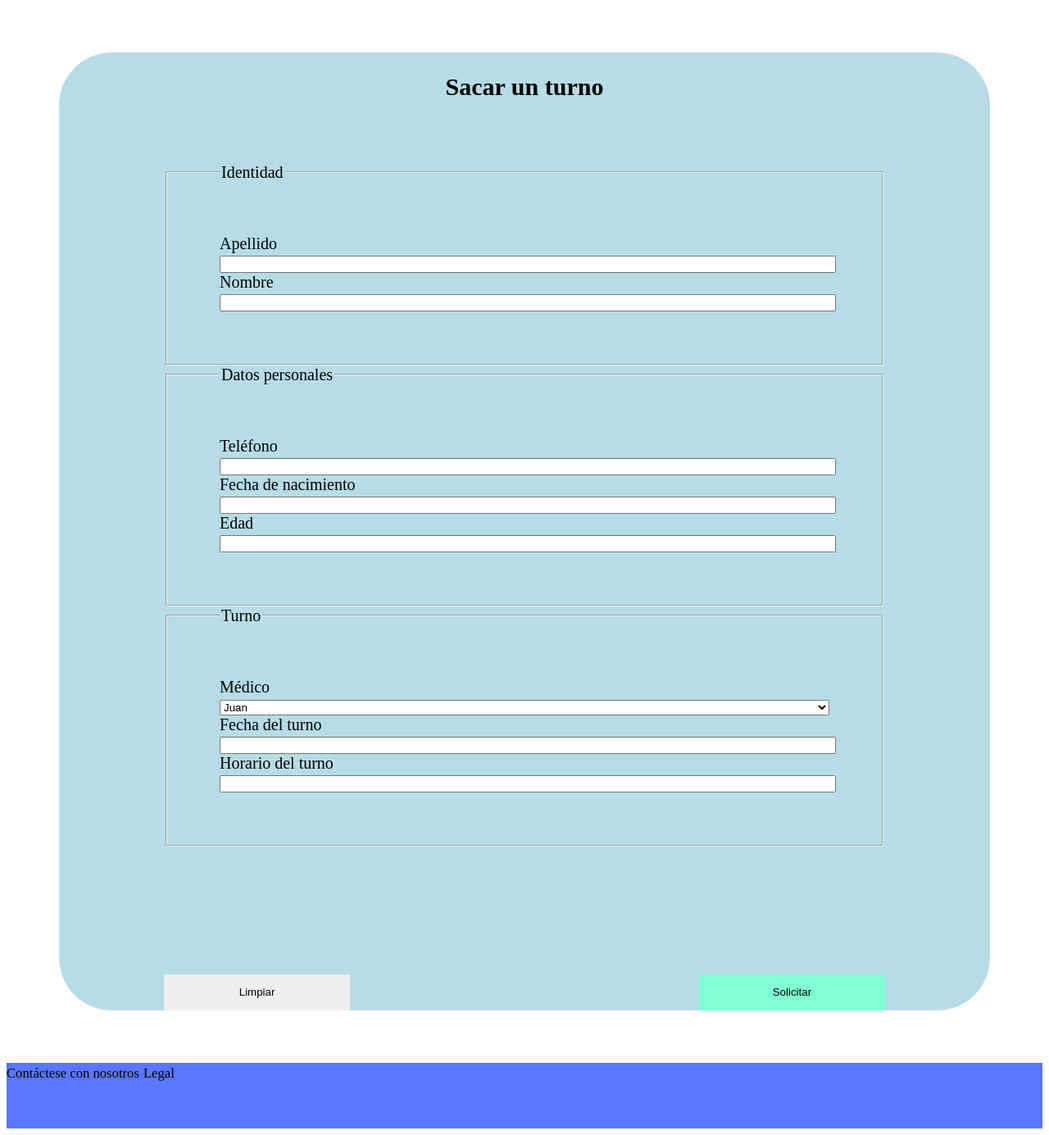
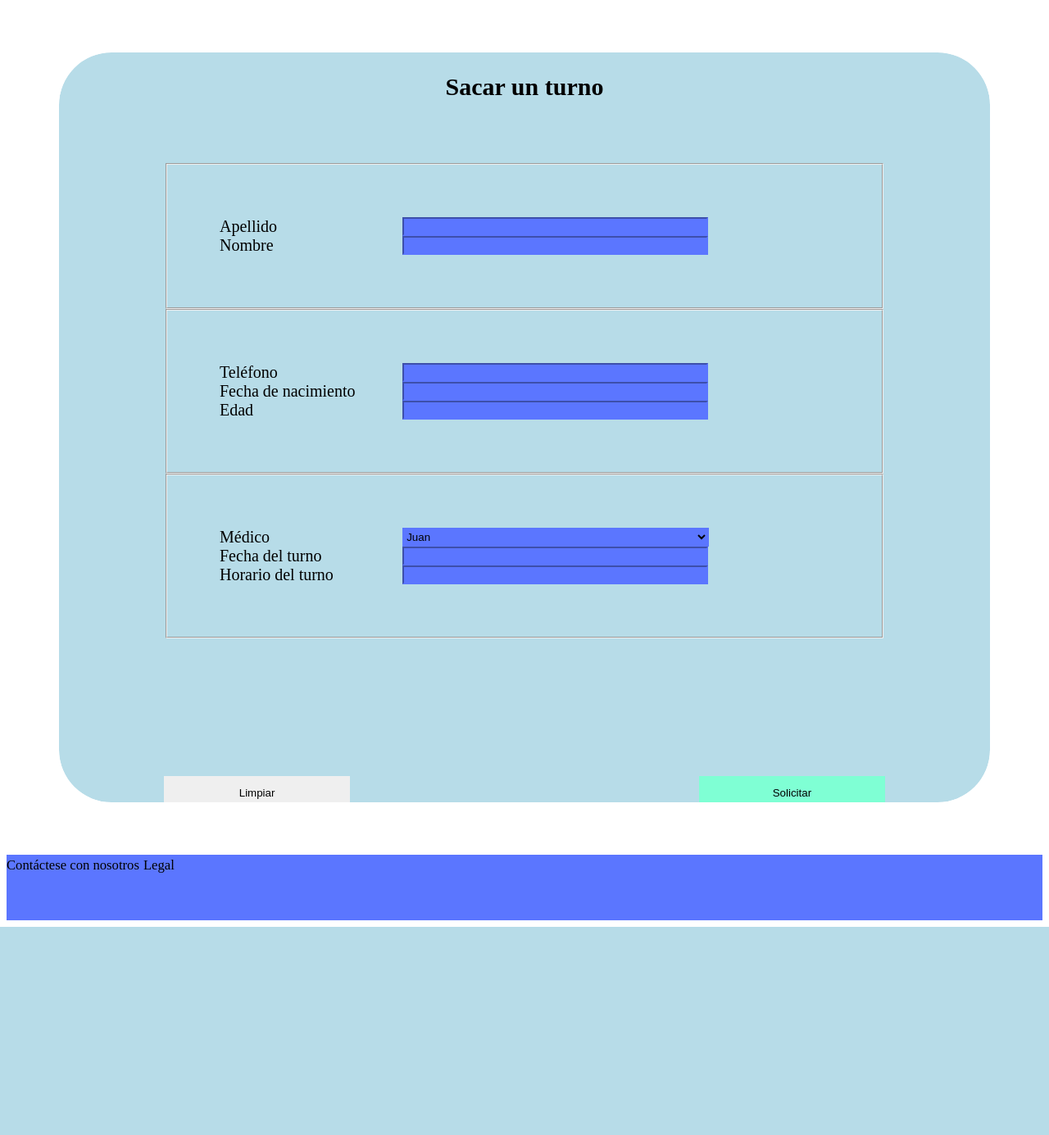
Before and after one commit to NicLarUniversidad/PAW_TP_Obligatorio, a PHP site: template Views/nuevoTurno.html in a window 1280 px wide; the page is wider, and only the part inside the window is pictured. Shown: the part 248-1633 px from the top of that part at 82% size. After the commit the page ends 1379 px from the top of that part, so only its background shows below. Run offline with PHP 8.4, Linux system fonts and the light colour scheme; the template is opened without the code that fills it, so the values that code supplies are empty.

Commit message:
nuevo-turno styles added

```diff
--- a/resources/css/main.css
+++ b/resources/css/main.css
@@ -10,6 +10,7 @@
     --button-font-size: 1.5vw;
     --base-color: #B7DCE8;
     --button-sucess-color: #7FFFD4FF;
+    --input-color: #5B76FF;
     font-size: 20px;
 }
 
--- a/resources/css/nuevo-turno.css
+++ b/resources/css/nuevo-turno.css
@@ -19,15 +19,37 @@ main>section>form {
 
 main>section>form>fieldset {
     padding: 5vw;
-    position: relative;
+    display: grid;
+    grid-template-columns: 30% 70%;
+    grid-template-areas:
+    "label input"
+    "label input";
+}
+
+main>section>form>fieldset legend {
+    position: absolute;
+    width: 0;
+    height: 0;
+    font-size: 0;
 }
 
 main>section>form input {
+    width: 70%;
+    max-height: 3vh;
+    background-color: var(--input-color);
+    border-color: var(--input-color);
+}
+
+main>section>form label {
     width: 100%;
+
 }
 
 main>section>form select {
-    width: 100%;
+    width: 71.8%;
+    max-height: 3vh;
+    background-color: var(--input-color);
+    border-color: var(--input-color);
 }
 
 main>section>section {
```
